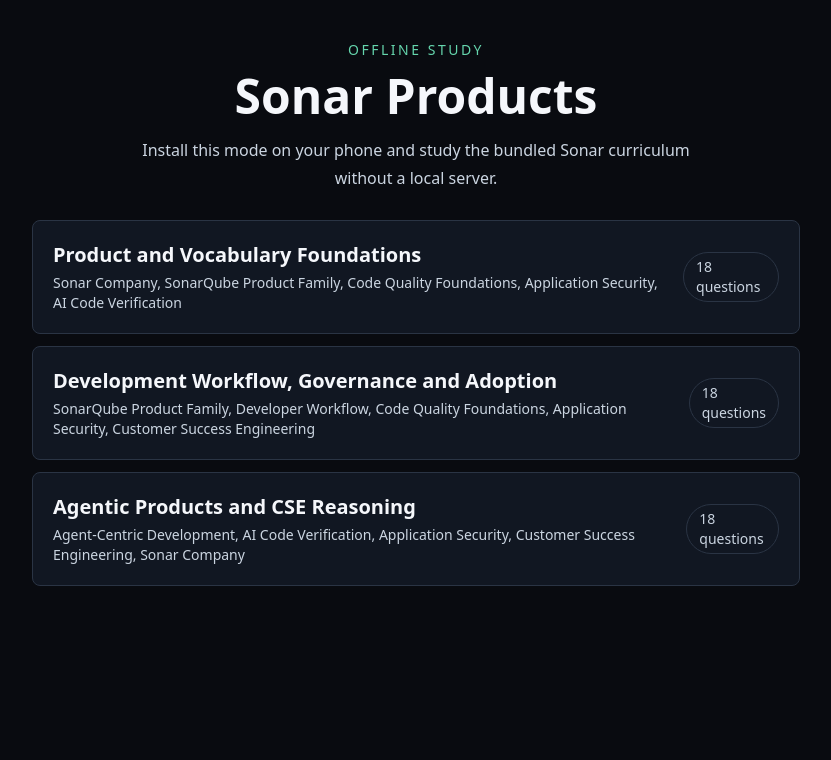
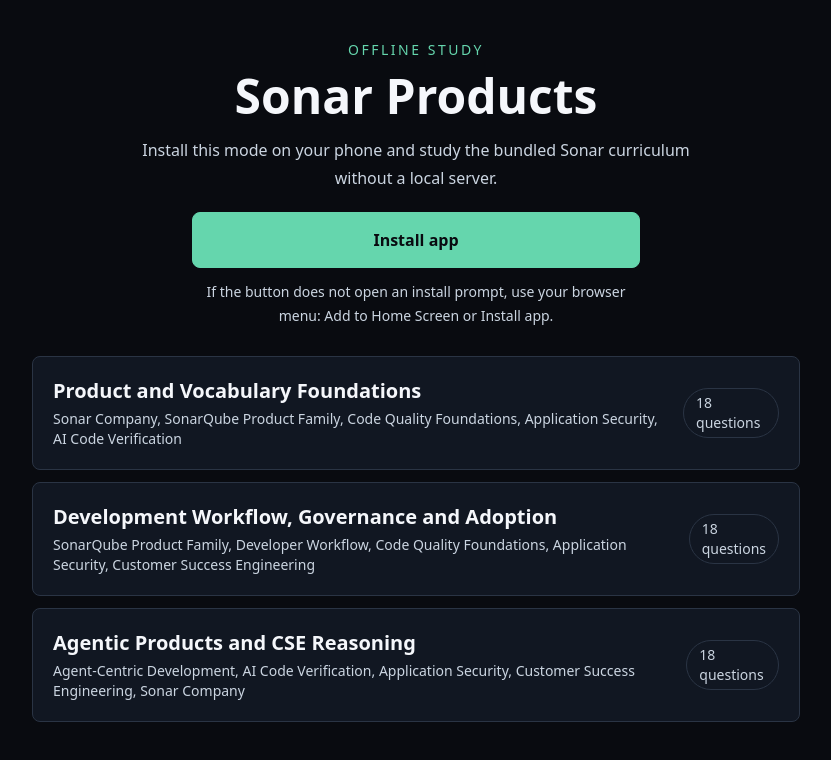
Before and after one commit to DaguenetYannis/SonarProducts, a Next.js app: page /offline in a window 1280 px wide. Shown: the top 760 px of the page, without its empty margins (224-1055 px from the left). Built offline with nearby package versions, Linux system fonts and the light colour scheme.

Commit message:
Add offline app install button

```diff
--- a/app/offline/page.tsx
+++ b/app/offline/page.tsx
@@ -1,4 +1,5 @@
 import { LearningHome, LevelList } from "@/components/learning/LevelList";
+import { InstallAppButton } from "@/components/pwa/InstallAppButton";
 import { listStaticLevels } from "@/lib/staticLearningContent";
 
 export const dynamic = "force-static";
@@ -11,6 +12,7 @@ export default function OfflineHomePage() {
       eyebrow="Offline study"
       title="Sonar Products"
       description="Install this mode on your phone and study the bundled Sonar curriculum without a local server."
+      action={<InstallAppButton />}
     >
       <LevelList levels={levels} hrefForLevel={(level) => `/offline/levels/${level.id}`} />
     </LearningHome>
--- /dev/null
+++ b/components/pwa/InstallAppButton.tsx
@@ -0,0 +1,82 @@
+"use client";
+
+import { useEffect, useState } from "react";
+
+interface BeforeInstallPromptEvent extends Event {
+  prompt: () => Promise<void>;
+  userChoice: Promise<{ outcome: "accepted" | "dismissed"; platform: string }>;
+}
+
+type InstallState = "ready" | "installed" | "manual";
+
+export function InstallAppButton() {
+  const [installPrompt, setInstallPrompt] = useState<BeforeInstallPromptEvent | null>(null);
+  const [installState, setInstallState] = useState<InstallState>("manual");
+
+  useEffect(() => {
+    if (isStandalone()) {
+      setInstallState("installed");
+      return;
+    }
+
+    function handleBeforeInstallPrompt(event: Event) {
+      event.preventDefault();
+      setInstallPrompt(event as BeforeInstallPromptEvent);
+      setInstallState("ready");
+    }
+
+    function handleInstalled() {
+      setInstallPrompt(null);
+      setInstallState("installed");
+    }
+
+    window.addEventListener("beforeinstallprompt", handleBeforeInstallPrompt);
+    window.addEventListener("appinstalled", handleInstalled);
+    return () => {
+      window.removeEventListener("beforeinstallprompt", handleBeforeInstallPrompt);
+      window.removeEventListener("appinstalled", handleInstalled);
+    };
+  }, []);
+
+  async function installApp() {
+    if (!installPrompt) {
+      setInstallState("manual");
+      return;
+    }
+
+    await installPrompt.prompt();
+    const choice = await installPrompt.userChoice;
+    setInstallPrompt(null);
+    setInstallState(choice.outcome === "accepted" ? "installed" : "manual");
+  }
+
+  if (installState === "installed") {
+    return <p className="mt-5 text-sm text-good">Installed. Open each level once while online to cache it.</p>;
+  }
+
+  return (
+    <div className="mx-auto mt-5 grid max-w-md gap-3">
+      <button
+        type="button"
+        onClick={installApp}
+        className="min-h-14 rounded-lg border border-good bg-good px-5 py-3 font-semibold text-ink transition hover:bg-good/90"
+      >
+        Install app
+      </button>
+      {installState === "manual" ? (
+        <p className="text-sm leading-6 text-slate-300">
+          If the button does not open an install prompt, use your browser menu: Add to Home Screen or Install app.
+        </p>
+      ) : null}
+    </div>
+  );
+}
+
+function isStandalone() {
+  return window.matchMedia("(display-mode: standalone)").matches || getNavigatorStandalone();
+}
+
+function getNavigatorStandalone() {
+  const navigatorWithStandalone = window.navigator as Navigator & { standalone?: boolean };
+  return navigatorWithStandalone.standalone === true;
+}
```
Also changed, not shown: 1 other file (tests, documents, lock files or other folders).
